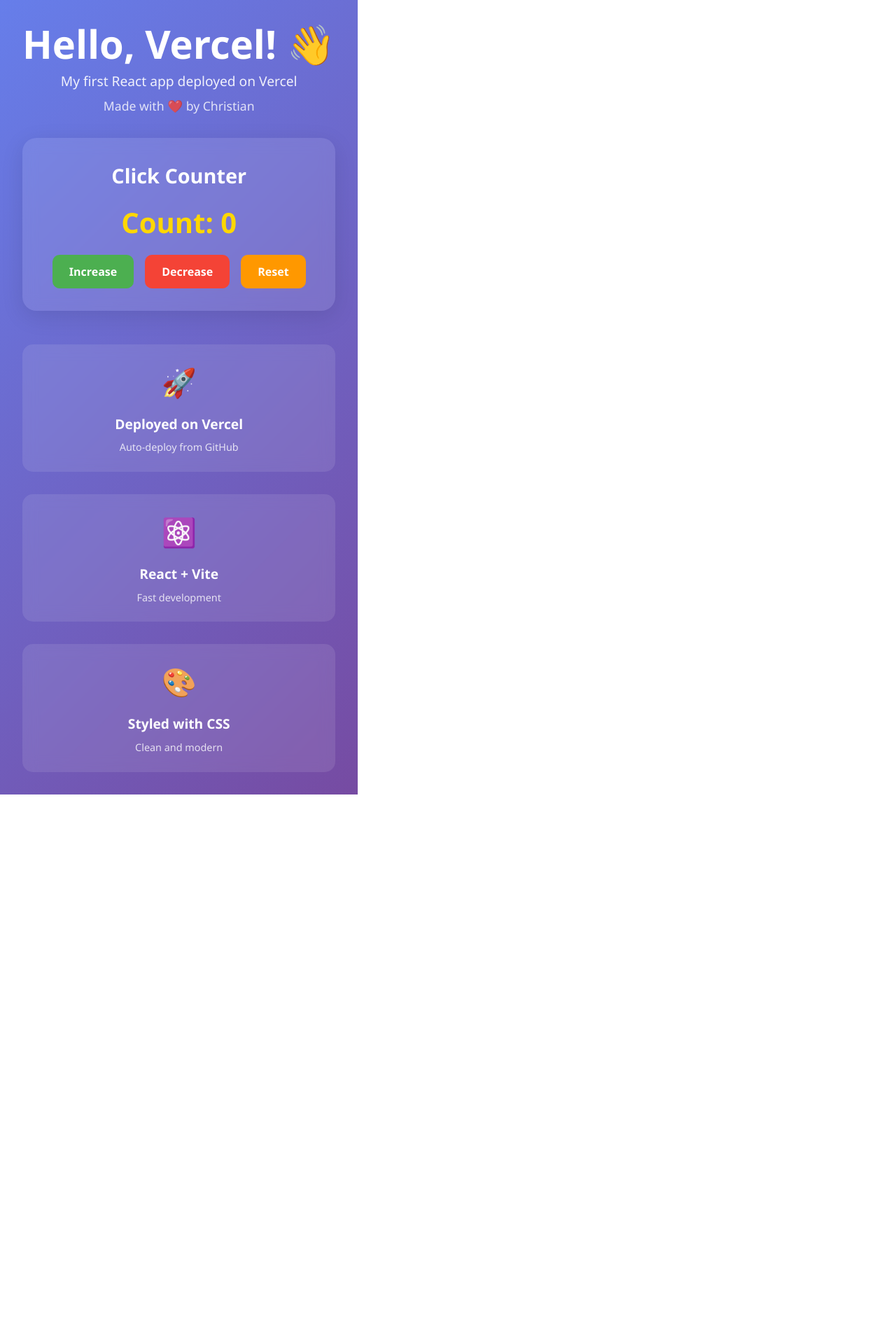
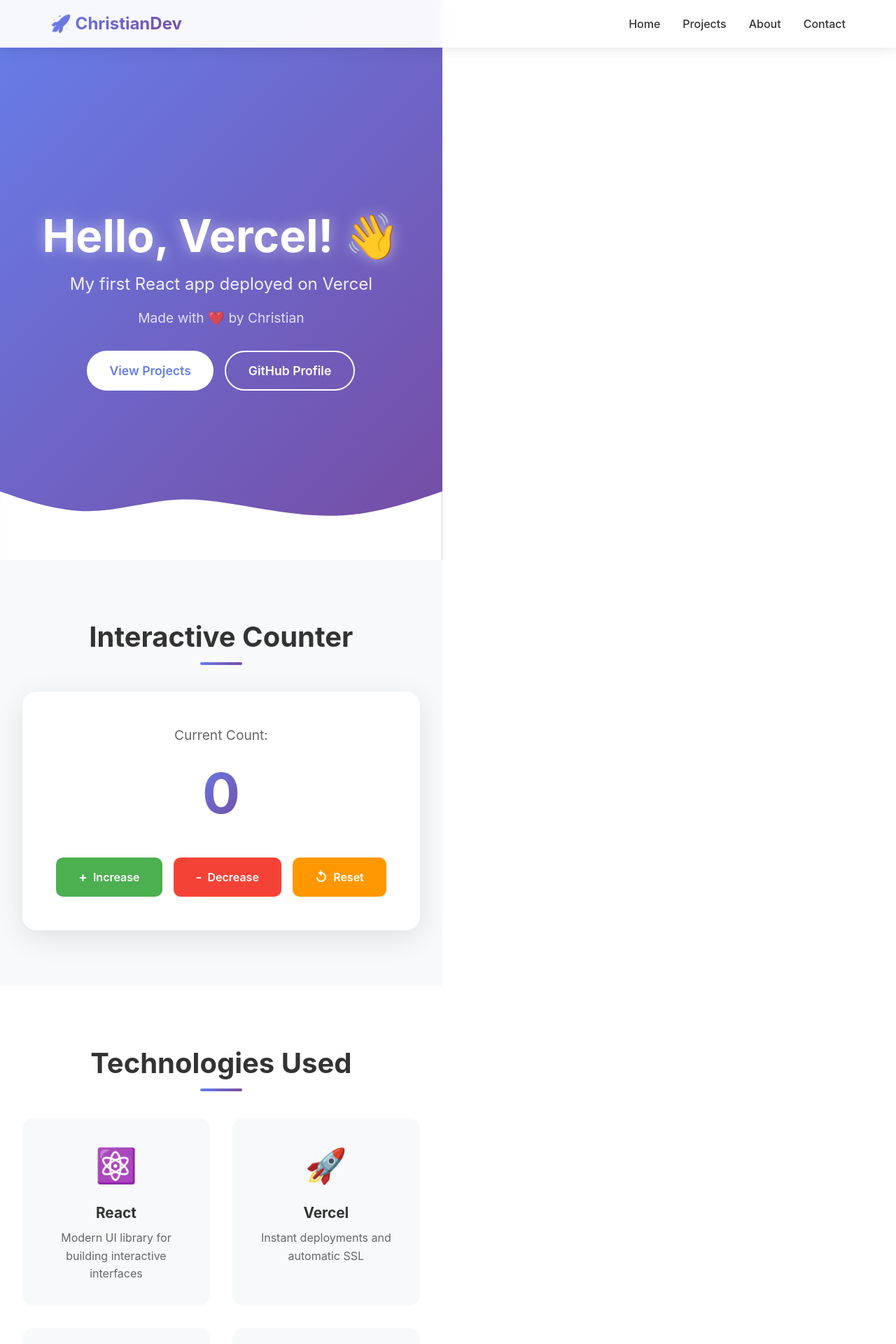
Before and after one commit to christianbelencion11-creator/my-react-app, a React (Vite) app: page / in a window 1280 px wide. Shown: the top 1920 px of the page at 70% size. Before the commit the page ends 1135 px from the top, so only its background shows below. Built offline with nearby package versions, Linux system fonts and the light colour scheme.

Commit message:
Added modern desktop design

```diff
--- a/src/App.css
+++ b/src/App.css
@@ -5,151 +5,391 @@
 }
 
 body {
-  font-family: 'Segoe UI', Tahoma, Geneva, Verdana, sans-serif;
+  font-family: 'Poppins', -apple-system, BlinkMacSystemFont, 'Segoe UI', sans-serif;
+  overflow-x: hidden;
 }
 
 .App {
+  position: relative;
+}
+
+/* Navigation Bar */
+.navbar {
+  position: fixed;
+  top: 0;
+  width: 100%;
+  background: rgba(255, 255, 255, 0.95);
+  backdrop-filter: blur(10px);
+  box-shadow: 0 2px 20px rgba(0, 0, 0, 0.1);
+  z-index: 1000;
+}
+
+.nav-container {
+  max-width: 1200px;
+  margin: 0 auto;
+  padding: 1rem 2rem;
+  display: flex;
+  justify-content: space-between;
+  align-items: center;
+}
+
+.logo {
+  font-size: 1.5rem;
+  font-weight: bold;
+  background: linear-gradient(135deg, #667eea 0%, #764ba2 100%);
+  -webkit-background-clip: text;
+  -webkit-text-fill-color: transparent;
+}
+
+.nav-menu {
+  display: flex;
+  list-style: none;
+  gap: 2rem;
+}
+
+.nav-menu a {
+  text-decoration: none;
+  color: #333;
+  font-weight: 500;
+  transition: color 0.3s;
+}
+
+.nav-menu a:hover {
+  color: #667eea;
+}
+
+/* Hero Section */
+.hero {
   min-height: 100vh;
   background: linear-gradient(135deg, #667eea 0%, #764ba2 100%);
+  position: relative;
+  display: flex;
+  align-items: center;
+  justify-content: center;
+  text-align: center;
+  color: white;
+  padding-top: 60px;
+}
+
+.hero-content {
+  max-width: 800px;
   padding: 2rem;
+  animation: fadeInUp 1s ease;
+}
+
+.glow {
+  font-size: 4rem;
+  margin-bottom: 1rem;
+  text-shadow: 0 0 20px rgba(255, 255, 255, 0.5);
+}
+
+.hero-subtitle {
+  font-size: 1.5rem;
+  margin-bottom: 1rem;
+  opacity: 0.9;
+}
+
+.hero-name {
+  font-size: 1.2rem;
+  margin-bottom: 2rem;
+  opacity: 0.8;
+}
+
+.hero-buttons {
+  display: flex;
+  gap: 1rem;
+  justify-content: center;
+}
+
+.hero-buttons button {
+  padding: 1rem 2rem;
+  font-size: 1.1rem;
+  border: none;
+  border-radius: 50px;
+  cursor: pointer;
+  transition: all 0.3s;
+  font-weight: 600;
+}
+
+.hero-buttons .btn-primary {
+  background: white;
+  color: #667eea;
+}
+
+.hero-buttons .btn-primary:hover {
+  transform: translateY(-3px);
+  box-shadow: 0 10px 30px rgba(0, 0, 0, 0.2);
+}
+
+.hero-buttons .btn-secondary {
+  background: transparent;
+  color: white;
+  border: 2px solid white;
+}
+
+.hero-buttons .btn-secondary:hover {
+  background: white;
+  color: #667eea;
+  transform: translateY(-3px);
+}
+
+.hero-wave {
+  position: absolute;
+  bottom: 0;
+  left: 0;
+  width: 100%;
+  line-height: 0;
+}
+
+/* Counter Section */
+.counter-section {
+  padding: 5rem 0;
+  background: #f8f9fa;
 }
 
 .container {
   max-width: 1200px;
   margin: 0 auto;
-  text-align: center;
-  color: white;
+  padding: 0 2rem;
 }
 
-h1 {
-  font-size: 3.5rem;
-  margin-bottom: 0.5rem;
-  animation: fadeIn 1s ease-in;
+.section-title {
+  text-align: center;
+  font-size: 2.5rem;
+  margin-bottom: 3rem;
+  color: #333;
+  position: relative;
 }
 
-.subtitle {
+.section-title::after {
+  content: '';
+  position: absolute;
+  bottom: -10px;
+  left: 50%;
+  transform: translateX(-50%);
+  width: 60px;
+  height: 4px;
+  background: linear-gradient(135deg, #667eea 0%, #764ba2 100%);
+  border-radius: 2px;
+}
+
+.counter-card {
+  background: white;
+  border-radius: 20px;
+  padding: 3rem;
+  box-shadow: 0 10px 40px rgba(0, 0, 0, 0.1);
+  max-width: 600px;
+  margin: 0 auto;
+  text-align: center;
+}
+
+.counter-display {
+  margin-bottom: 2rem;
+}
+
+.counter-label {
   font-size: 1.2rem;
-  opacity: 0.9;
+  color: #666;
+  display: block;
   margin-bottom: 0.5rem;
 }
 
-.name {
-  font-size: 1.1rem;
-  opacity: 0.8;
-  margin-bottom: 2rem;
+.counter-value {
+  font-size: 5rem;
+  font-weight: bold;
+  background: linear-gradient(135deg, #667eea 0%, #764ba2 100%);
+  -webkit-background-clip: text;
+  -webkit-text-fill-color: transparent;
 }
 
-.card {
-  background: rgba(255, 255, 255, 0.1);
-  backdrop-filter: blur(10px);
-  border-radius: 20px;
-  padding: 2rem;
-  margin: 2rem 0;
-  box-shadow: 0 8px 32px rgba(0, 0, 0, 0.1);
-}
-
-.card h2 {
-  font-size: 1.8rem;
-  margin-bottom: 1rem;
-}
-
-.count {
-  font-size: 2.5rem;
-  font-weight: bold;
-  margin: 1rem 0;
-  color: #ffd700;
-}
-
-.buttons {
+.counter-buttons {
   display: flex;
   gap: 1rem;
   justify-content: center;
   flex-wrap: wrap;
 }
 
-.btn {
-  padding: 0.8rem 1.5rem;
+.counter-btn {
+  padding: 1rem 2rem;
   font-size: 1rem;
   border: none;
   border-radius: 10px;
   cursor: pointer;
-  transition: all 0.3s ease;
+  transition: all 0.3s;
+  display: flex;
+  align-items: center;
+  gap: 0.5rem;
   font-weight: 600;
 }
 
-.btn-primary {
+.counter-btn span {
+  font-size: 1.2rem;
+}
+
+.increment {
   background: #4CAF50;
   color: white;
 }
 
-.btn-primary:hover {
+.increment:hover {
   background: #45a049;
   transform: translateY(-2px);
 }
 
-.btn-secondary {
+.decrement {
   background: #f44336;
   color: white;
 }
 
-.btn-secondary:hover {
+.decrement:hover {
   background: #da190b;
   transform: translateY(-2px);
 }
 
-.btn-reset {
+.reset {
   background: #ff9800;
   color: white;
 }
 
-.btn-reset:hover {
+.reset:hover {
   background: #e68900;
   transform: translateY(-2px);
 }
 
-.features {
+/* Features Section */
+.features-section {
+  padding: 5rem 0;
+  background: white;
+}
+
+.features-grid {
   display: grid;
   grid-template-columns: repeat(auto-fit, minmax(250px, 1fr));
   gap: 2rem;
-  margin-top: 3rem;
 }
 
-.feature {
-  background: rgba(255, 255, 255, 0.1);
-  backdrop-filter: blur(10px);
-  padding: 1.5rem;
+.feature-card {
+  text-align: center;
+  padding: 2rem;
   border-radius: 15px;
-  transition: all 0.3s ease;
+  background: #f8f9fa;
+  transition: all 0.3s;
 }
 
-.feature:hover {
-  transform: translateY(-5px);
-  background: rgba(255, 255, 255, 0.2);
+.feature-card:hover {
+  transform: translateY(-10px);
+  box-shadow: 0 20px 40px rgba(0, 0, 0, 0.1);
 }
 
-.feature span {
-  font-size: 2.5rem;
-  display: block;
+.feature-icon {
+  font-size: 3rem;
   margin-bottom: 1rem;
 }
 
-.feature h3 {
-  font-size: 1.2rem;
+.feature-card h3 {
+  font-size: 1.3rem;
   margin-bottom: 0.5rem;
+  color: #333;
 }
 
-.feature p {
-  font-size: 0.9rem;
-  opacity: 0.8;
+.feature-card p {
+  color: #666;
+  line-height: 1.6;
 }
 
-@keyframes fadeIn {
+/* Projects Section */
+.projects-section {
+  padding: 5rem 0;
+  background: #f8f9fa;
+}
+
+.projects-grid {
+  display: grid;
+  grid-template-columns: repeat(auto-fit, minmax(300px, 1fr));
+  gap: 2rem;
+}
+
+.project-card {
+  background: white;
+  border-radius: 15px;
+  overflow: hidden;
+  box-shadow: 0 5px 20px rgba(0, 0, 0, 0.1);
+  transition: all 0.3s;
+}
+
+.project-card:hover {
+  transform: translateY(-5px);
+  box-shadow: 0 15px 40px rgba(0, 0, 0, 0.2);
+}
+
+.project-card img {
+  width: 100%;
+  height: 200px;
+  object-fit: cover;
+}
+
+.project-card h3 {
+  padding: 1rem 1rem 0.5rem;
+  color: #333;
+}
+
+.project-card p {
+  padding: 0 1rem 1.5rem;
+  color: #666;
+}
+
+/* Footer */
+.footer {
+  background: #333;
+  color: white;
+  padding: 2rem 0;
+  text-align: center;
+}
+
+.footer p {
+  margin: 0.5rem 0;
+  opacity: 0.9;
+}
+
+/* Animations */
+@keyframes fadeInUp {
   from {
     opacity: 0;
-    transform: translateY(-20px);
+    transform: translateY(30px);
   }
   to {
     opacity: 1;
     transform: translateY(0);
   }
 }
+
+/* Responsive Design */
+@media (max-width: 768px) {
+  .nav-menu {
+    display: none;
+  }
+
+  .glow {
+    font-size: 2.5rem;
+  }
+
+  .hero-subtitle {
+    font-size: 1.2rem;
+  }
+
+  .hero-buttons {
+    flex-direction: column;
+  }
+
+  .section-title {
+    font-size: 2rem;
+  }
+
+  .counter-value {
+    font-size: 3rem;
+  }
+
+  .counter-buttons {
+    flex-direction: column;
+  }
+}
--- a/src/App.jsx
+++ b/src/App.jsx
@@ -6,45 +6,125 @@
 
   return (
     <div className="App">
-      <div className="container">
-        <h1>Hello, Vercel! 👋</h1>
-        <p className="subtitle">My first React app deployed on Vercel</p>
-        <p className="name">Made with ❤️ by Christian</p>
+      {/* Navigation Bar */}
+      <nav className="navbar">
+        <div className="nav-container">
+          <div className="logo">🚀 ChristianDev</div>
+          <ul className="nav-menu">
+            <li><a href="#home">Home</a></li>
+            <li><a href="#projects">Projects</a></li>
+            <li><a href="#about">About</a></li>
+            <li><a href="#contact">Contact</a></li>
+          </ul>
+        </div>
+      </nav>
 
-        <div className="card">
-          <h2>Click Counter</h2>
-          <p className="count">Count: {count}</p>
-          <div className="buttons">
-            <button onClick={() => setCount(count + 1)} className="btn btn-primary">
-              Increase
+      {/* Hero Section */}
+      <section className="hero" id="home">
+        <div className="hero-content">
+          <h1 className="glow">Hello, Vercel! 👋</h1>
+          <p className="hero-subtitle">My first React app deployed on Vercel</p>
+          <p className="hero-name">Made with ❤️ by Christian</p>
+          <div className="hero-buttons">
+            <button className="btn-primary" onClick={() => window.scrollTo({ top: 800, behavior: 'smooth' })}>
+              View Projects
             </button>
-            <button onClick={() => setCount(count - 1)} className="btn btn-secondary">
-              Decrease
-            </button>
-            <button onClick={() => setCount(0)} className="btn btn-reset">
-              Reset
+            <button className="btn-secondary" onClick={() => window.open('https://github.com/christianbelencion11-creator', '_blank')}>
+              GitHub Profile
             </button>
           </div>
         </div>
+        <div className="hero-wave">
+          <svg viewBox="0 0 1440 320">
+            <path fill="white" fillOpacity="1" d="M0,96L48,112C96,128,192,160,288,160C384,160,480,128,576,122.7C672,117,768,139,864,154.7C960,171,1056,181,1152,170.7C1248,160,1344,128,1392,112L1440,96L1440,320L1392,320C1344,320,1248,320,1152,320C1056,320,960,320,864,320C768,320,672,320,576,320C480,320,384,320,288,320C192,320,96,320,48,320L0,320Z"></path>
+          </svg>
+        </div>
+      </section>
 
-        <div className="features">
-          <div className="feature">
-            <span>🚀</span>
-            <h3>Deployed on Vercel</h3>
-            <p>Auto-deploy from GitHub</p>
-          </div>
-          <div className="feature">
-            <span>⚛️</span>
-            <h3>React + Vite</h3>
-            <p>Fast development</p>
-          </div>
-          <div className="feature">
-            <span>🎨</span>
-            <h3>Styled with CSS</h3>
-            <p>Clean and modern</p>
+      {/* Counter Section */}
+      <section className="counter-section">
+        <div className="container">
+          <h2 className="section-title">Interactive Counter</h2>
+          <div className="counter-card">
+            <div className="counter-display">
+              <span className="counter-label">Current Count:</span>
+              <span className="counter-value">{count}</span>
+            </div>
+            <div className="counter-buttons">
+              <button onClick={() => setCount(count + 1)} className="counter-btn increment">
+                <span>+</span> Increase
+              </button>
+              <button onClick={() => setCount(count - 1)} className="counter-btn decrement">
+                <span>-</span> Decrease
+              </button>
+              <button onClick={() => setCount(0)} className="counter-btn reset">
+                <span>↺</span> Reset
+              </button>
+            </div>
           </div>
         </div>
-      </div>
+      </section>
+
+      {/* Features Section */}
+      <section className="features-section">
+        <div className="container">
+          <h2 className="section-title">Technologies Used</h2>
+          <div className="features-grid">
+            <div className="feature-card">
+              <div className="feature-icon">⚛️</div>
+              <h3>React</h3>
+              <p>Modern UI library for building interactive interfaces</p>
+            </div>
+            <div className="feature-card">
+              <div className="feature-icon">🚀</div>
+              <h3>Vercel</h3>
+              <p>Instant deployments and automatic SSL</p>
+            </div>
+            <div className="feature-card">
+              <div className="feature-icon">📦</div>
+              <h3>Vite</h3>
+              <p>Lightning fast build tool and dev server</p>
+            </div>
+            <div className="feature-card">
+              <div className="feature-icon">🎨</div>
+              <h3>CSS3</h3>
+              <p>Modern styling with gradients and animations</p>
+            </div>
+          </div>
+        </div>
+      </section>
+
+      {/* Projects Section */}
+      <section className="projects-section">
+        <div className="container">
+          <h2 className="section-title">My Projects</h2>
+          <div className="projects-grid">
+            <div className="project-card">
+              <img src="https://via.placeholder.com/300x200" alt="Project 1" />
+              <h3>Project 1</h3>
+              <p>Coming soon...</p>
+            </div>
+            <div className="project-card">
+              <img src="https://via.placeholder.com/300x200" alt="Project 2" />
+              <h3>Project 2</h3>
+              <p>Coming soon...</p>
+            </div>
+            <div className="project-card">
+              <img src="https://via.placeholder.com/300x200" alt="Project 3" />
+              <h3>Project 3</h3>
+              <p>Coming soon...</p>
+            </div>
+          </div>
+        </div>
+      </section>
+
+      {/* Footer */}
+      <footer className="footer">
+        <div className="container">
+          <p>© 2024 Christian. All rights reserved.</p>
+          <p>Deployed on Vercel 🚀</p>
+        </div>
+      </footer>
     </div>
   )
 }
```
